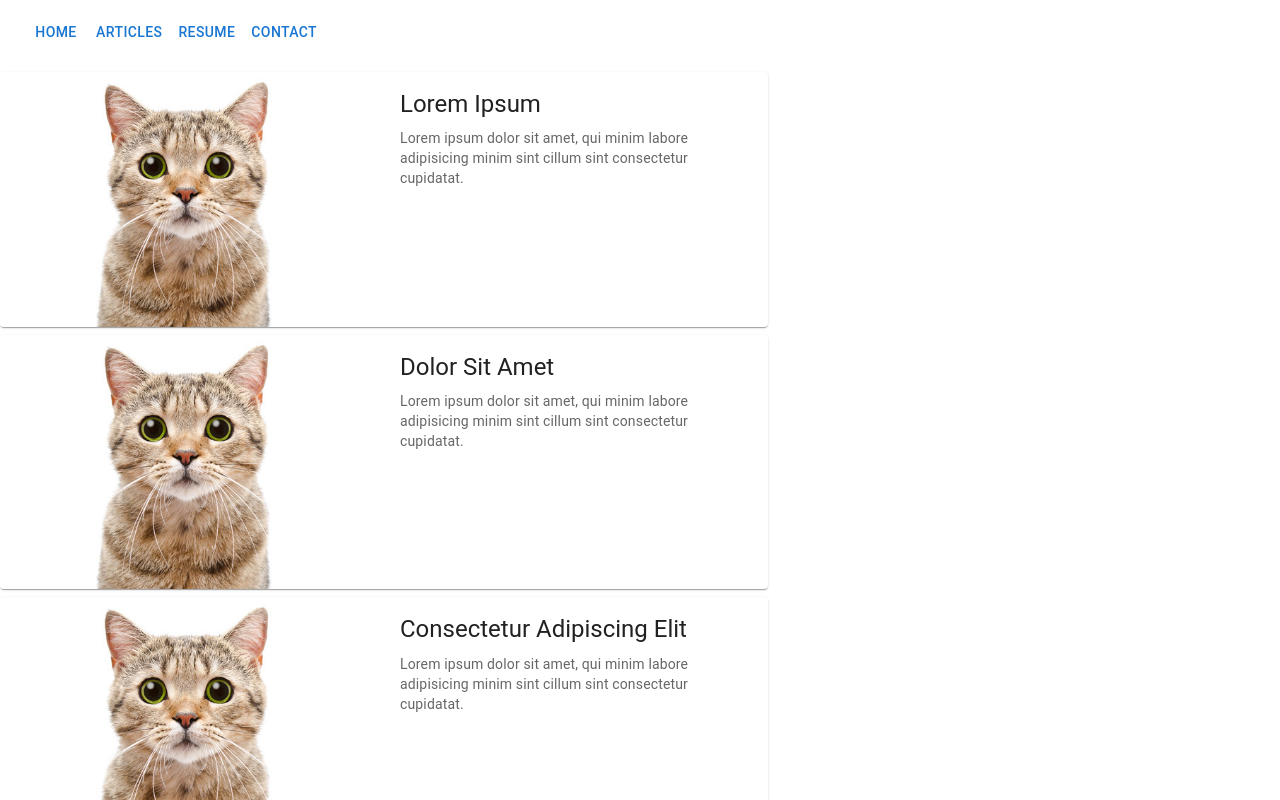
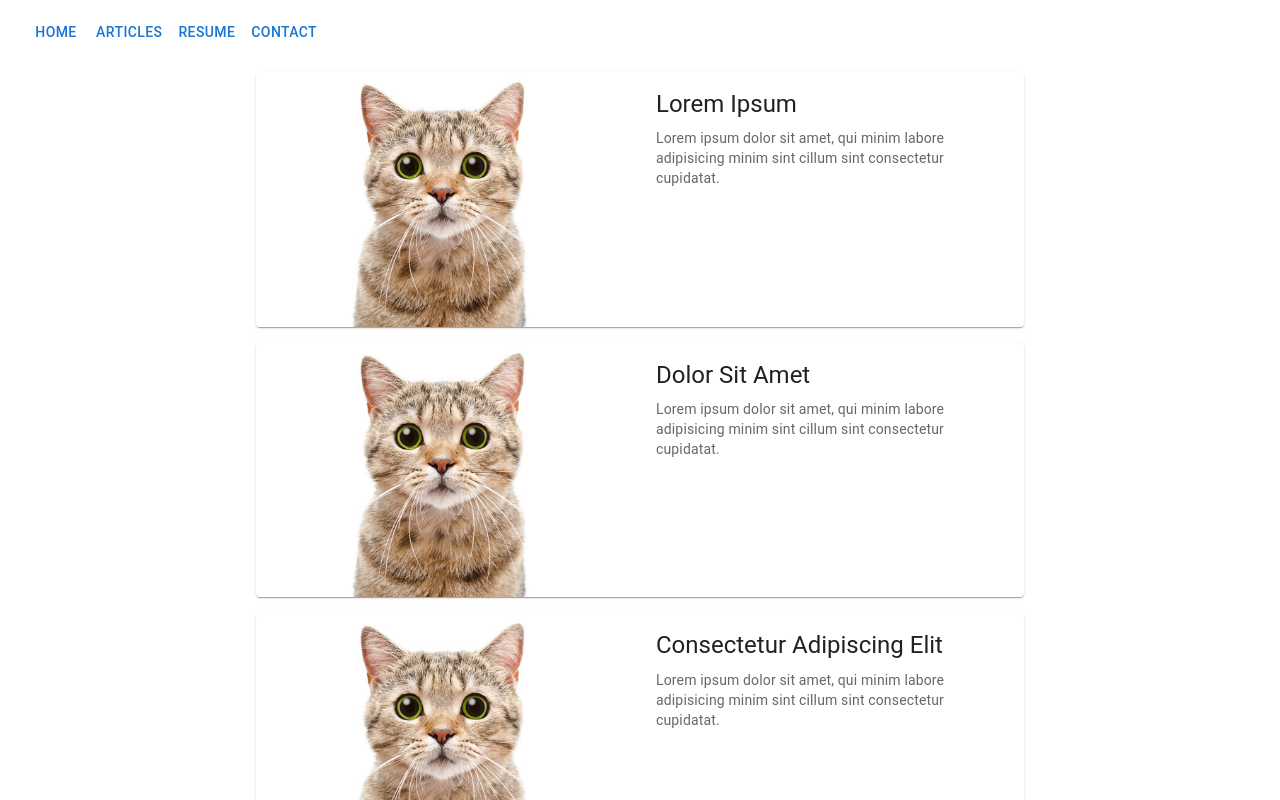
Before and after one commit to kaagaj-bottle/personal-website, a React app in the folder client/: page /articles in a window 1280 px wide. Shown: the top 800 px of the page. Built offline with nearby package versions, Linux system fonts and the light colour scheme; data requests are answered from the project's data file; the HTML template or start-up script is replaced by a standard one.

Commit message:
article page version 0.0.1 style done

```diff
--- a/client/src/pages/ArticlesPage.js
+++ b/client/src/pages/ArticlesPage.js
@@ -1,4 +1,6 @@
 import React, { useState, useEffect } from 'react'
+import { Box, Container, CssBaseline } from '@mui/material'
+
 import articleService from '../services/articles'
 import ArticleCard from '../components/ArticleCard'
 
@@ -17,7 +19,17 @@ const ArticlesPage = () => {
 
 
   return (<>
-    {articles.map(article => <ArticleCard key={article.id} article={article} />)}
+    <CssBaseline />
+    <Box
+      component='div'
+      sx={{
+        display: { sm: 'flex' },
+        flexDirection: { sm: 'column' },
+        alignItems: { sm: 'center' },
+      }}
+    >
+      {articles.map(article => <ArticleCard key={article.id} article={article} />)}
+    </Box>
   </>)
 }
 
```
